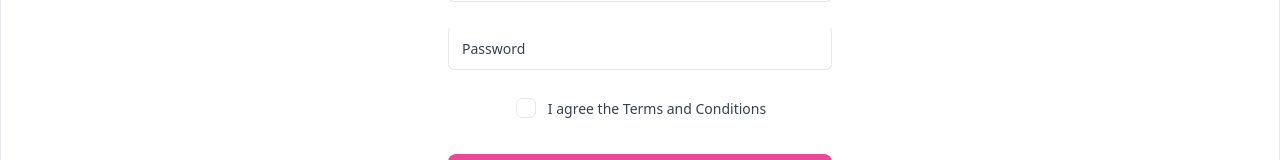
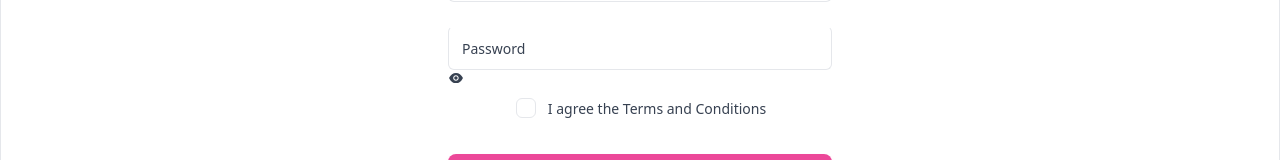
Before and after one commit to omarjafor/User-EmailPass-Auth, a React (Vite) app: page /register in a window 1280 px wide. Shown: the part 409-569 px from the top of the page. Built offline with nearby package versions, Linux system fonts and the light colour scheme.

Commit message:
user email pass hide icon

```diff
--- a/package.json
+++ b/package.json
@@ -13,6 +13,7 @@
     "firebase": "^10.4.0",
     "react": "^18.2.0",
     "react-dom": "^18.2.0",
+    "react-icons": "^4.11.0",
     "react-router-dom": "^6.16.0"
   },
   "devDependencies": {
--- a/src/Components/Register/Register.jsx
+++ b/src/Components/Register/Register.jsx
@@ -2,12 +2,14 @@ import { Link } from "react-router-dom";
 import { createUserWithEmailAndPassword, getAuth } from "firebase/auth";
 import app from "../../Firebase/firebase.config";
 import { useState } from "react";
+import { AiFillEye, AiFillEyeInvisible } from 'react-icons/ai';
 
 
 const Register = () => {
     const auth = getAuth(app);
     const [registError, setRegistError] = useState('');
     const [success, setSuccess] = useState('');
+    const [showPass, setShowPass] = useState(false);
 
     const handleRegister = e => {
         e.preventDefault();
@@ -68,10 +70,14 @@ const Register = () => {
                         </div>
                         <div className="relative h-11 w-full min-w-[200px]">
                             <input
-                                type="password"
+                                type={ showPass ? "text" : "password"}
                                 className="peer h-full w-full rounded-md border border-blue-gray-200 border-t-transparent bg-transparent px-3 py-3 font-sans text-sm font-normal text-blue-gray-700 outline outline-0 transition-all placeholder-shown:border placeholder-shown:border-blue-gray-200 placeholder-shown:border-t-blue-gray-200 focus:border-2 focus:border-pink-500 focus:border-t-transparent focus:outline-0 disabled:border-0 disabled:bg-blue-gray-50"
                                 placeholder=" " name="password" required
-                            />
+                            /> <span className="cursor-pointer" onClick={() => setShowPass(!showPass)}>
+                                {
+                                    showPass ? <AiFillEyeInvisible></AiFillEyeInvisible> : <AiFillEye></AiFillEye>
+                                }
+                                </span>
                             <label className="before:content[' '] after:content[' '] pointer-events-none absolute left-0 -top-1.5 flex h-full w-full select-none text-[11px] font-normal leading-tight text-blue-gray-400 transition-all before:pointer-events-none before:mt-[6.5px] before:mr-1 before:box-border before:block before:h-1.5 before:w-2.5 before:rounded-tl-md before:border-t before:border-l before:border-blue-gray-200 before:transition-all after:pointer-events-none after:mt-[6.5px] after:ml-1 after:box-border after:block after:h-1.5 after:w-2.5 after:flex-grow after:rounded-tr-md after:border-t after:border-r after:border-blue-gray-200 after:transition-all peer-placeholder-shown:text-sm peer-placeholder-shown:leading-[4.1] peer-placeholder-shown:text-blue-gray-500 peer-placeholder-shown:before:border-transparent peer-placeholder-shown:after:border-transparent peer-focus:text-[11px] peer-focus:leading-tight peer-focus:text-pink-500 peer-focus:before:border-t-2 peer-focus:before:border-l-2 peer-focus:before:!border-pink-500 peer-focus:after:border-t-2 peer-focus:after:border-r-2 peer-focus:after:!border-pink-500 peer-disabled:text-transparent peer-disabled:before:border-transparent peer-disabled:after:border-transparent peer-disabled:peer-placeholder-shown:text-blue-gray-500">
                                 Password
                             </label>
```
Also changed, not shown: 1 other file (tests, documents, lock files or other folders).
